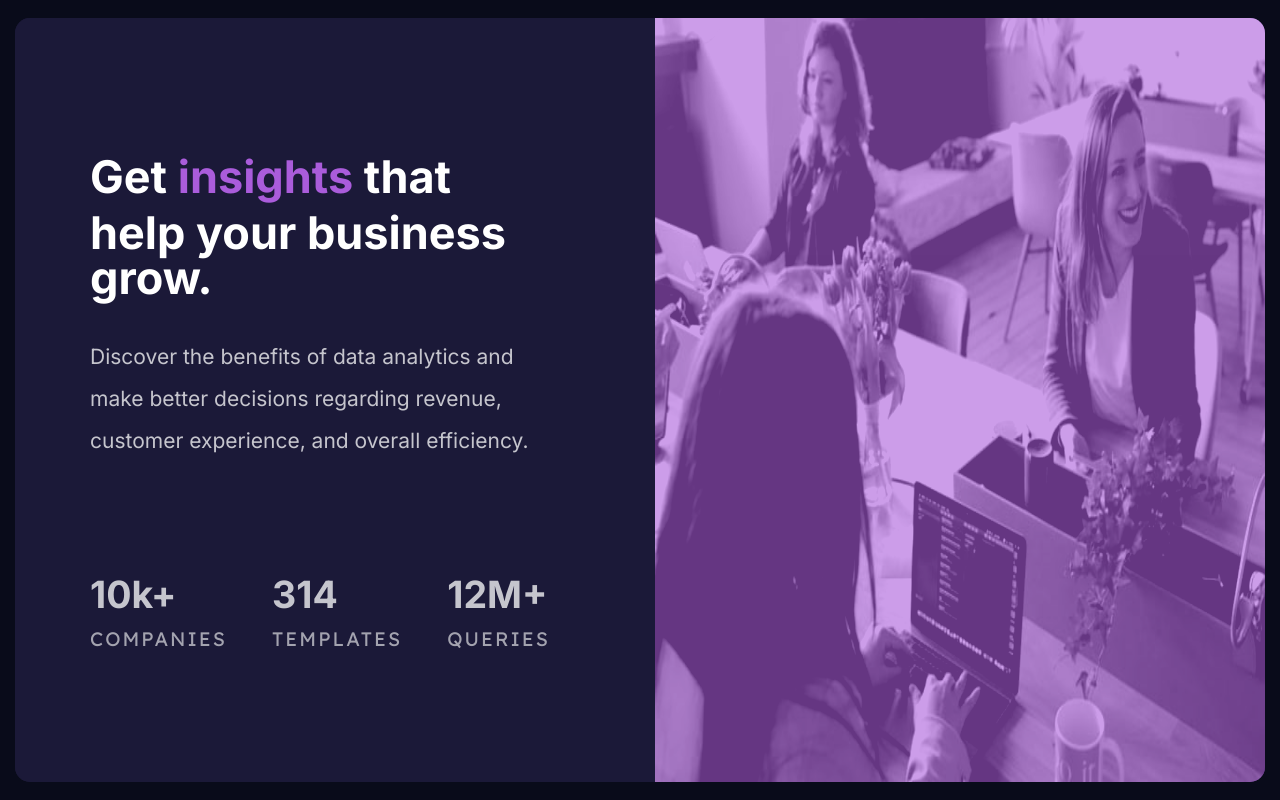
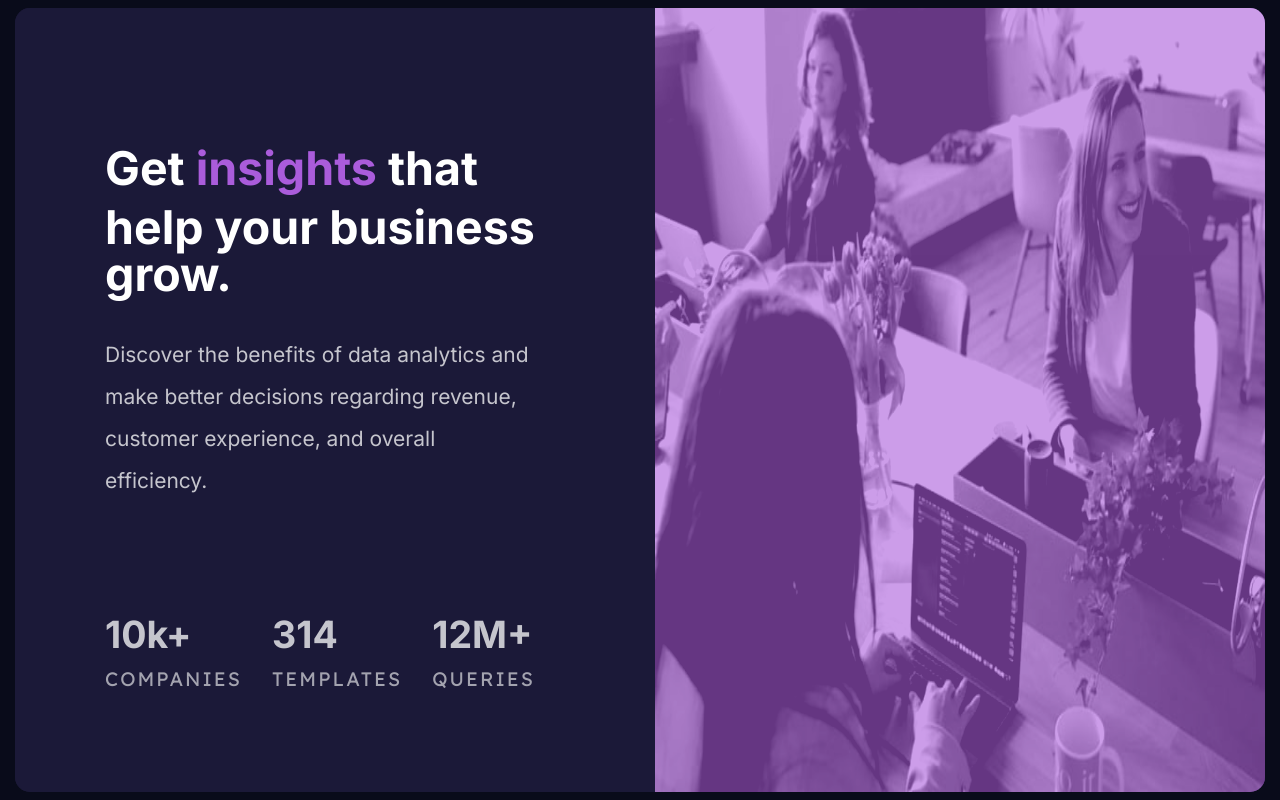
Before and after one commit to Glorit74/stats-preview-card-component-main, a plain HTML site: page index.html in a window 1280 px wide. Drawn offline with Linux system fonts and the light colour scheme.

Commit message:
readme upgrade

```diff
--- a/style.scss
+++ b/style.scss
@@ -189,7 +189,7 @@ picture {
   }
 
   @include desktop {
-    padding: 5em ;
+    padding: 5em 6em 3em;
 
     .title,
     p,
@@ -198,7 +198,7 @@ picture {
     }
 
     .title {
-      font-size: 3rem;
+      font-size: 3.1rem;
     }
 
     p {
```
Also changed, not shown: style.css, 2 other files. Lines whose indentation alone changed are shown as unchanged.
